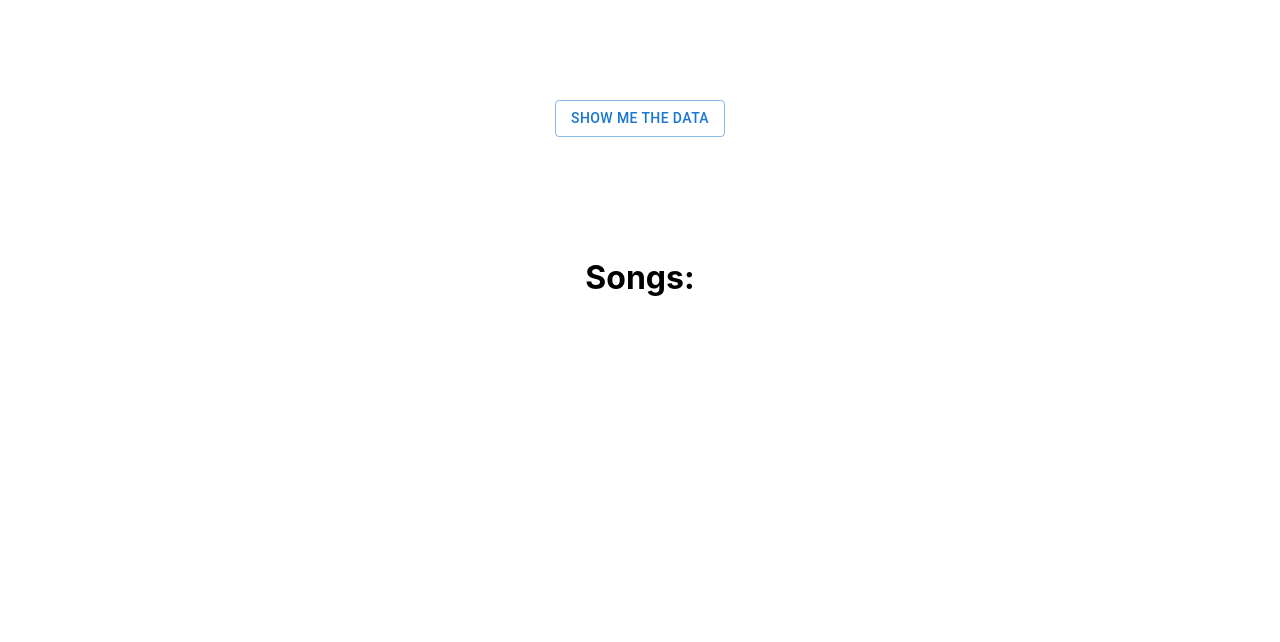
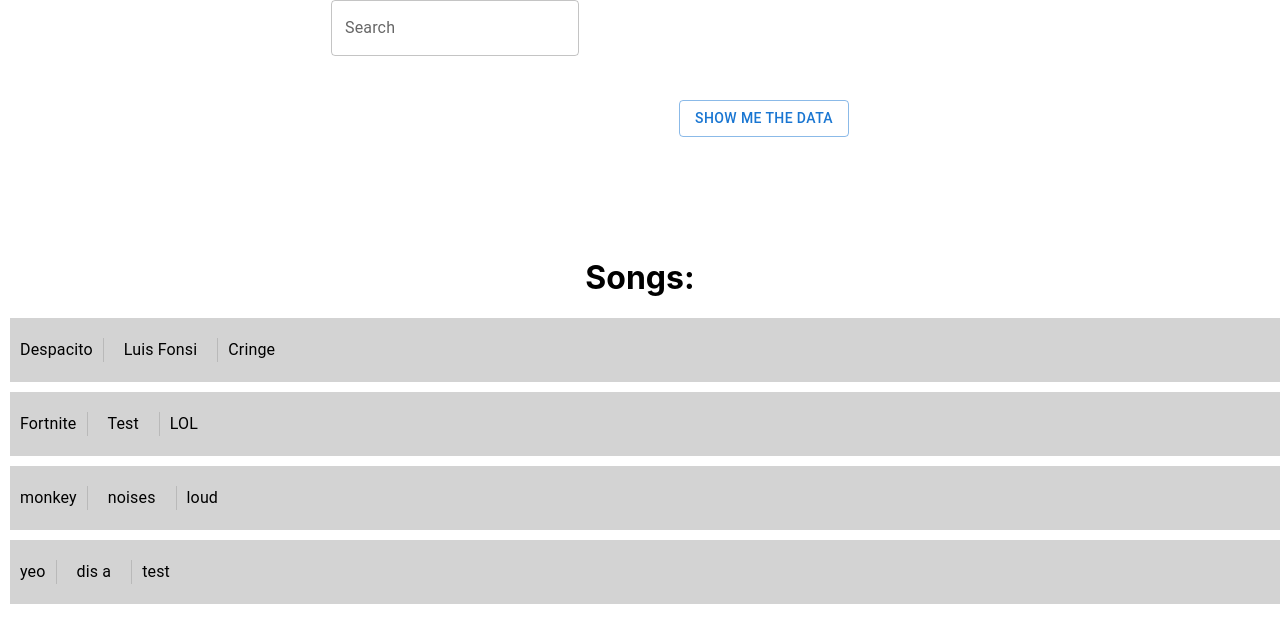
Before and after one commit to Starfox68/MusicApp, a React (Create React App) app in the folder musicapp/: page / in a window 1280 px wide. Shown: the top 642 px of the page. Built offline with nearby package versions, Linux system fonts and the light colour scheme.

Commit message:
added songBar component

```diff
--- a/musicapp/src/App.js
+++ b/musicapp/src/App.js
@@ -1,12 +1,26 @@
 import React, { useState } from 'react';
 import './App.css';
 import Button from '@mui/material/Button';
+import Box from '@mui/material/Box';
+import TextField from '@mui/material/TextField';
+import Grid from '@mui/material/Grid';
+import Paper from '@mui/material/Paper';
+import { styled } from '@mui/material/styles';
+import Typography from '@mui/material/Typography';
+import SongBar from './songBar';
 
 
 function App(){
 
   const [data, setData] = useState([]);
   const [hasData, setHasData] = useState(false);
+
+  const test = [{songName: "Despacito", artist: "Luis Fonsi", genre: "Cringe"},
+  {songName: "Fortnite", artist: "Test", genre: "LOL"},
+  {songName: "monkey", artist: "noises", genre: "loud"},
+  {songName: "yeo", artist: "dis a", genre: "test"}]
+
+  const allSongs = test.map((song) =><SongBar name={song.songName} artist={song.artist} genre={song.genre}></SongBar>)
 
   const showData = async () => {
     const response = await fetch('/check-data');
@@ -15,30 +29,21 @@ function App(){
     if (response.status !== 200) {
       throw Error(body.message)
     }
+
     setData(body);
     setHasData(true);
     console.log(body);
     return body;
-  }
-  ;
-
-  // callBackendAPI = async () => {
-  //   const response = await fetch('/express_backend');
-  //   const body = await response.json();
-
-  //   if (response.status !== 200) {
-  //     throw Error(body.message)
-  //   }
-  //   return body;
-  // };
+  };
 
     return (
       <div className="App">
+        <TextField id="outlined-basic" label="Search" variant="outlined" />
         <Button variant="outlined" style={{margin: 100}} onClick={showData}>Show me the data</Button>
         <h1>Songs:</h1>
-        <p> {hasData? data.result[0].songName : "" } </p>
-        <p> {hasData? data.result[1].songName : "" } </p>
-        <p> {hasData? data.result[2].songName : "" } </p>
+        {<div>{allSongs}</div>}
+
+
       </div>
     );
 }
--- /dev/null
+++ b/musicapp/src/songBar.js
@@ -0,0 +1,32 @@
+import React, { useState } from 'react';
+import './App.css';
+import Button from '@mui/material/Button';
+import Box from '@mui/material/Box';
+import TextField from '@mui/material/TextField';
+import Grid from '@mui/material/Grid';
+import Paper from '@mui/material/Paper';
+import { styled } from '@mui/material/styles';
+import Typography from '@mui/material/Typography';
+import Divider from '@mui/material/Divider';
+
+
+
+function songBar({name, artist, genre}){
+    return (
+        <Grid container alignItems="center" style={{backgroundColor: '#D3D3D3', padding: 10, margin: 10}}>
+          <Grid item>
+            <Typography>{name}</Typography>
+          </Grid>
+          <Divider orientation="vertical" flexItem style={{margin: 10}}/>
+          <Grid item style={{padding: 10}}>
+            <Typography>{artist}</Typography>
+          </Grid>
+          <Divider orientation="vertical" flexItem style={{margin: 10}}/>
+          <Grid item>
+            <Typography>{genre}</Typography>
+          </Grid>
+        </Grid>
+    );
+}
+
+export default songBar;
```
